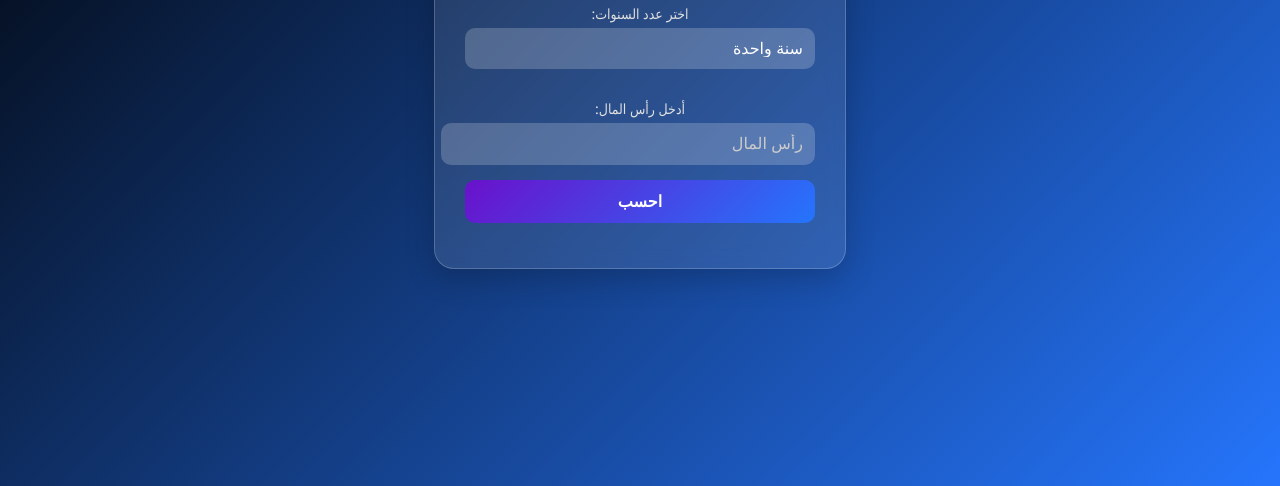
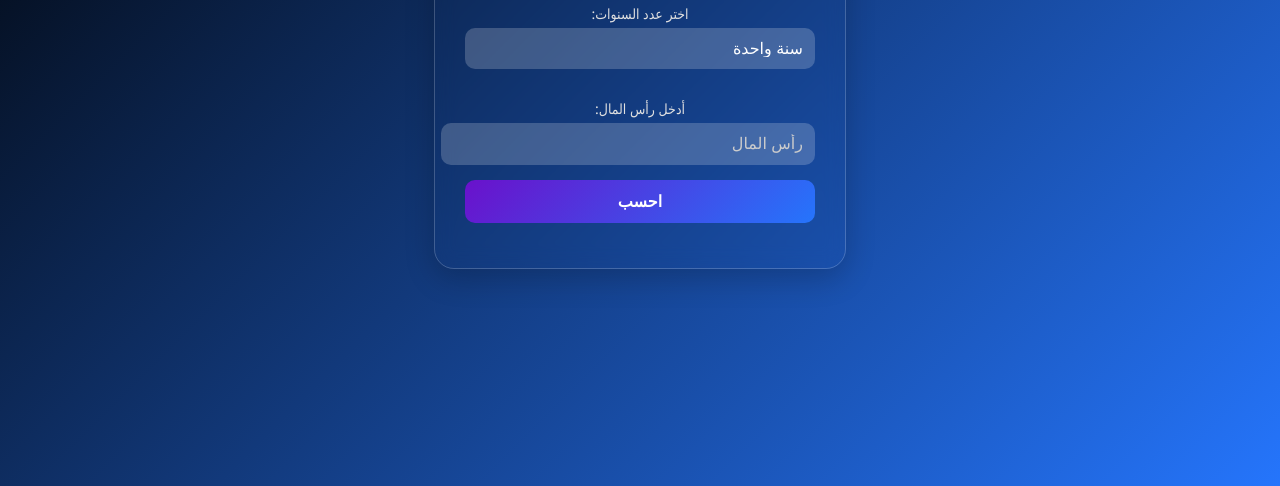
Before and after one commit to khaledibrahim1/calculator, a plain HTML site: page index.html in a window 1280 px wide. Shown: the part 314-800 px from the top of the page. Drawn offline with Linux system fonts and the light colour scheme.

Commit message:
Update styles.css

```diff
--- a/styles.css
+++ b/styles.css
@@ -12,7 +12,7 @@ body {
 }
 
 .calculator {
-    background: rgba(255, 255, 255, 0.1);
+
     backdrop-filter: blur(10px);
     border-radius: 20px;
     padding: 30px;
```
